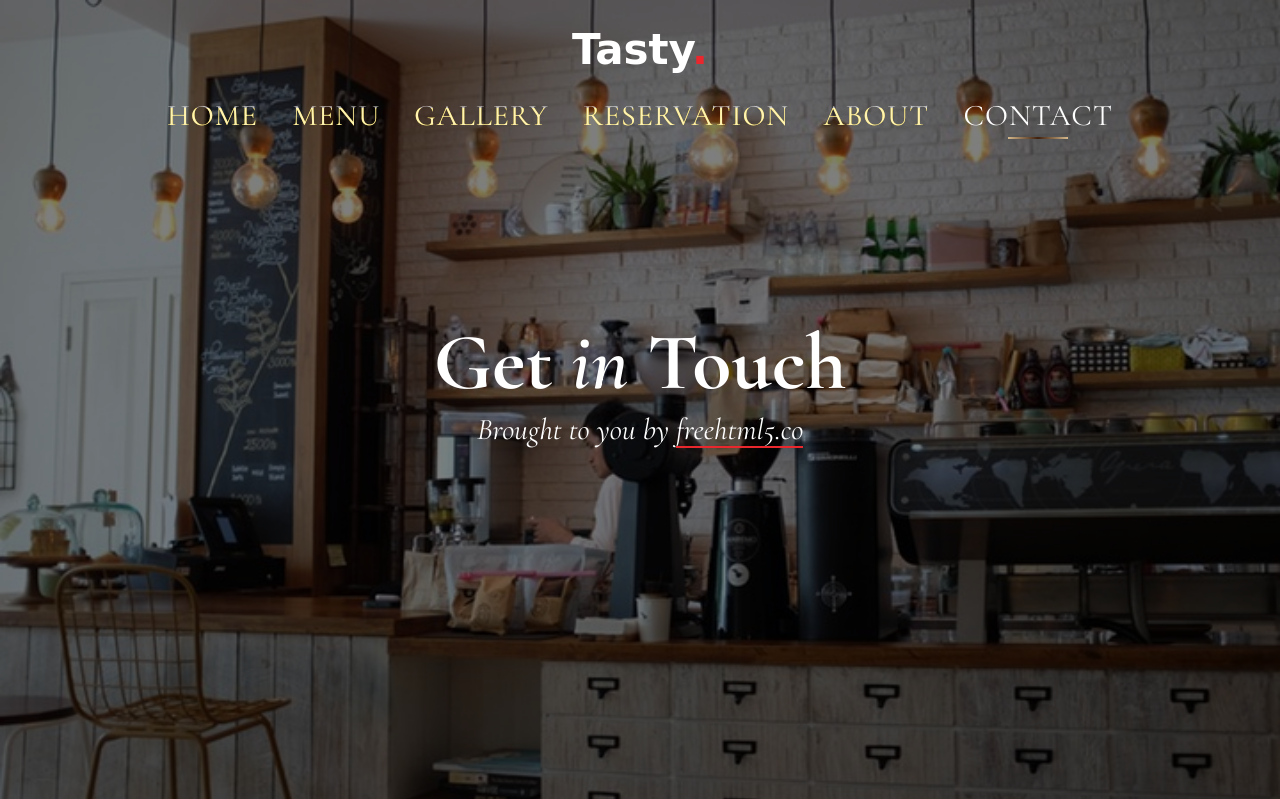
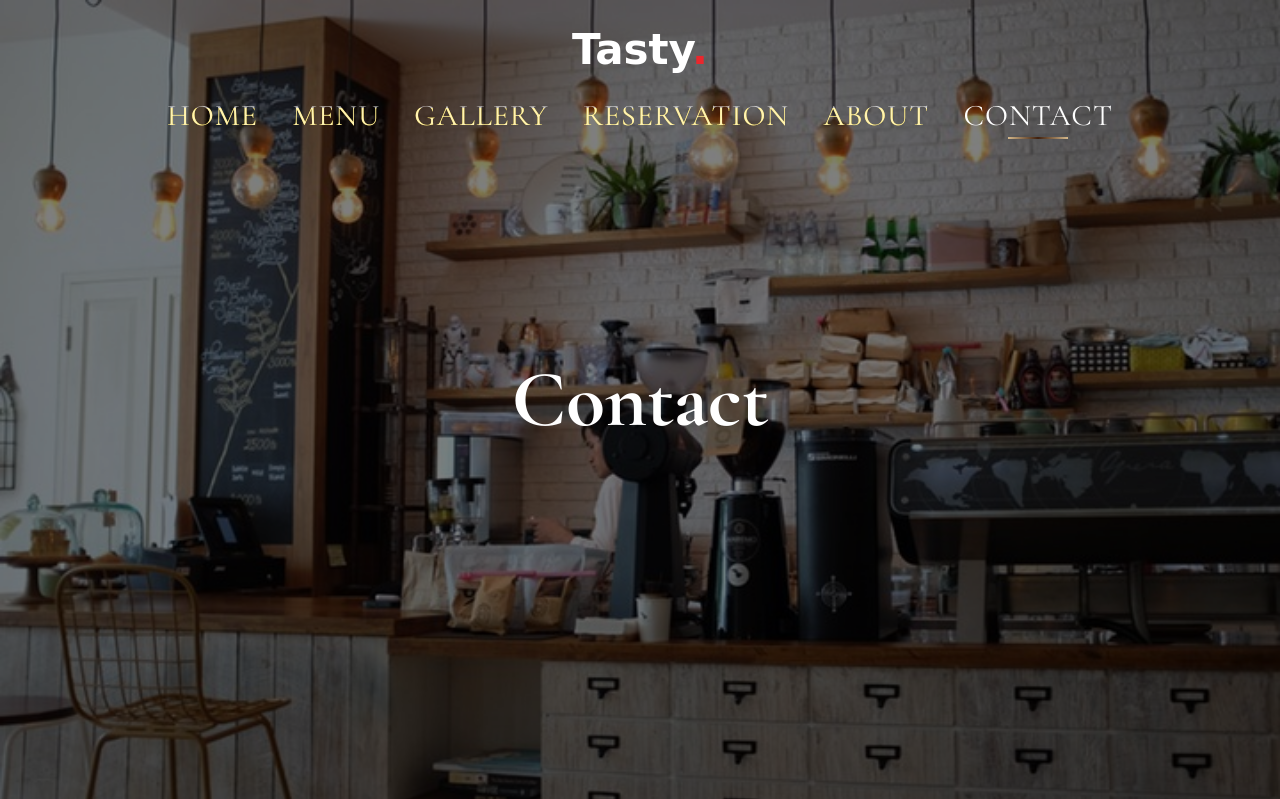
Before and after one commit to mageeeb/chocolate_web1, a PHP site: page /contact.html in a window 1280 px wide. Shown: the top 799 px of the page. Run offline with PHP 8.4, Linux system fonts and the light colour scheme; some web fonts are replaced.

Commit message:
avancement contact

```diff
--- a/contact.html
+++ b/contact.html
@@ -95,15 +95,14 @@
 		<!-- </div> -->
 	</nav>
 
-	<header id="fh5co-header" class="fh5co-cover js-fullheight" role="banner" style="background-image: url(images/hero_1.jpeg);" data-stellar-background-ratio="0.5">
+	<header id="fh5co-header" class="fh5co-cover" role="banner" style="background-image: url(images/hero_1.jpeg);" data-stellar-background-ratio="0.5">
 		<div class="overlay"></div>
 		<div class="container">
 			<div class="row">
 				<div class="col-md-12 text-center">
 					<div class="display-t js-fullheight">
 						<div class="display-tc js-fullheight animate-box" data-animate-effect="fadeIn">
-							<h1>Get <em>in</em> Touch</h1>
-							<h2>Brought to you by <a href="http://freehtml5.co/" target="_blank">freehtml5.co</a></h2>
+							<h1>Contact</h1>
 						</div>
 					</div>
 				</div>
--- a/css/style.css
+++ b/css/style.css
@@ -393,8 +393,9 @@ li {
 #fh5co-header {
   background-size: cover;
   background-repeat: no-repeat;
-  background-attachment: fixed;
-  position: relative;
+  /* background-attachment: fixed; */
+  position: relative;
+  /* max-height: 50vh; */
 }
 @media screen and (max-width: 768px) {
   #fh5co-header {
```
